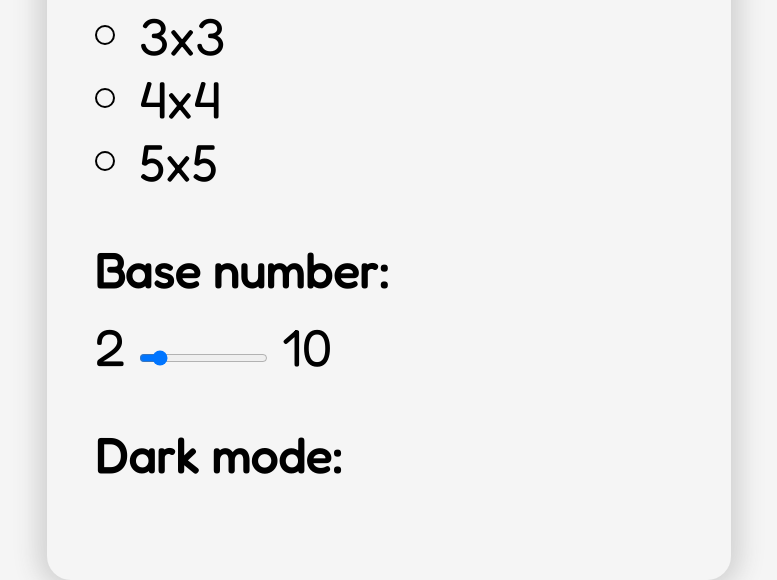
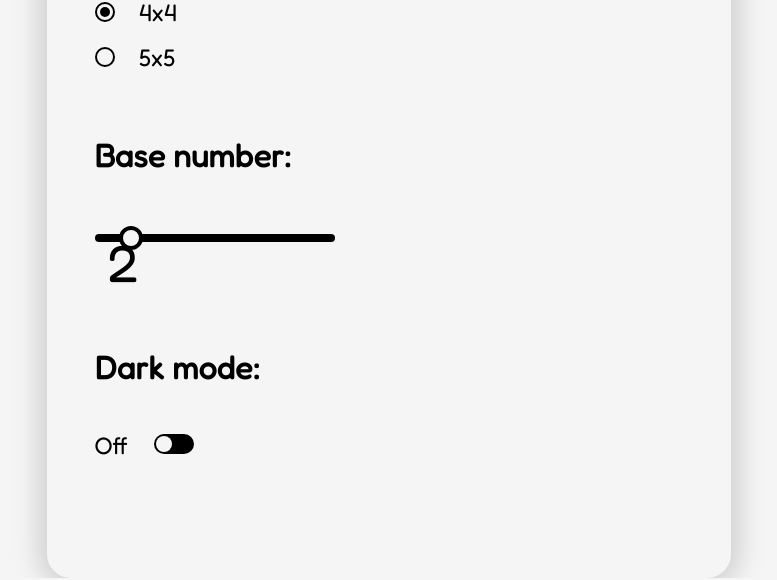
Before and after one commit to przem-przem/2048, a website built with Parcel: page src/index.html in a window 1280 px wide. Shown: the part 566-1146 px from the top of the page, without its empty margins (251-1028 px from the left). Built offline with nearby package versions, Linux system fonts and the light colour scheme.

Commit message:
Setting board in progress

```diff
--- a/src/index.html
+++ b/src/index.html
@@ -42,15 +42,15 @@
           <h3 class="settings__title">Grid size:</h3>
           <div class="settings__radioOption">
             <input type="radio" id="3" name="gridSize" value="3">
-            <label for="3">3x3</label>
+            <label class="radioOption__label" for="3">3x3</label>
           </div>
           <div class="settings__radioOption">
-            <input type="radio" id="4" name="gridSize" value="4">
-            <label for="4">4x4</label>
+            <input type="radio" id="4" name="gridSize" value="4" checked>
+            <label class="radioOption__label" for="4">4x4</label>
           </div>
           <div class="settings__radioOption">
             <input type="radio" id="5" name="gridSize" value="5">
-            <label for="5">5x5</label>
+            <label class="radioOption__label" for="5">5x5</label>
           </div>
 
 
@@ -60,14 +60,26 @@
         <div class="settings__setting">
 
           <h3 class="settings__title">Base number:</h3>
-          <label for="baseNumber">2</label>
-          <input type="range" min="1" max="10" step="1" name="baseNumber" value="2">
-          <label for="baseNumber">10</label>
+
+          <div class="settings__rangeInput">
+            <label class="rangeInput__label" for="baseNumber">
+              <input id="rangeInput" type="range" min="1" max="10" step="1" name="baseNumber" value="2">
+              <output id="rangeBubble" class="rangeBubble" for="baseNumber" onforminput="baseNumber.valueAsNumber;">2</output>
+            </label>
+
+
+          </div>
+
 
         </div>
         <div class="settings__setting">
 
           <h3 class="settings__title">Dark mode:</h3>
+          <label class="settings__darkMode">
+            <span class="settings__darkModeState">Off</span>
+            <input type="checkbox">
+            <span class="setting__checkbox"></span>
+          </label>
 
 
         </div>
@@ -77,5 +89,20 @@
 
     </main>
   </body>
+  <script type="text/javascript">
+
+    const rangeInput = document.getElementById('rangeInput');
+    const bubble = document.getElementById('rangeBubble');
+
+    const calcPositionX = (rangeInput.offsetWidth / 10) * rangeInput.value - (rangeInput.offsetWidth / 10);
+    bubble.style.left = `${calcPositionX}px`;
+
+    rangeInput.addEventListener("input", () => {
+      bubble.innerHTML = rangeInput.value;
+      const calcPositionX = (rangeInput.offsetWidth / 10) * rangeInput.value - (rangeInput.offsetWidth / 10);
+      bubble.style.left = `${calcPositionX}px`;
+    })
+
+  </script>
   <!-- <script src="./js/main.js" type="module"></script> -->
 </html>
--- a/src/styles.css
+++ b/src/styles.css
@@ -116,19 +116,29 @@ nav {
 }
 
 .settings__topbar {
-  margin-bottom: 12vmin;
   display: flex;
   justify-content: space-between;
   align-items: center;
 }
 
 .settings__title {
-  font-size: 6vmin;
+  font-size: 2rem;;
   margin-bottom: 2vmin;
 }
 
 .settings__setting {
-  margin: 6vmin 0;
+  margin: 8vmin 0;
+}
+
+.settings__radioOption {
+  display: flex;
+  align-items: center;
+  margin: 1rem 0;
+}
+
+
+.radioOption__label {
+  font-size: 1.5rem;
 }
 
 input[type=radio] {
@@ -159,11 +169,129 @@ input[type=radio]:checked::before {
   transform: scale(1);
 }
 
-.settings__radioOption {
+.settings__rangeInput {
+  position: relative;
   display: flex;
+  justify-content: start;;
   align-items: center;
 }
 
+.rangeInput__label {
+  position: relative;
+  margin-bottom: 30px;
+}
+
+
+input[type="range"] {
+  -webkit-appearance: none;
+  appearance: none;
+  background: transparent;
+  cursor: pointer;
+  width: 15rem;
+  align-self: center;
+}
+
+input[type="range"]::-webkit-slider-runnable-track {
+  background: black;
+  height: 0.5rem;
+  border-radius: 0.5rem;
+}
+
+input[type="range"]::-webkit-slider-thumb {
+  -webkit-appearance: none;
+  appearance: none;
+  height: 1.5rem;
+  max-width: 1.5rem;
+  border-radius: 50%;
+  background-color: #F5F5F5;
+  border: 4px solid black;
+  margin-top: -8px;
+}
+
+input[type="range"]::-webkit-slider-runnable-track::before {
+  content: '';
+  top: 0;
+  left: 0;
+  position: absolute;
+  display: block;
+  width: 30px;
+  height: 30px;
+  background-color: blue;
+  color: red;
+  overflow: hidden;
+  z-index: 2;
+}
+
+.rangeBubble {
+  position: absolute;
+  top: 40px;
+  left: 0;
+}
+
+
+.settings__darkMode {
+
+}
+
+
+.settings__darkModeState {
+  font-size: 1.5rem;
+}
+
+
+input[type=checkbox] {
+  -webkit-appearance: none;
+}
+
+.setting__checkbox {
+  position: relative;
+  display: inline-block;
+  width: 40px;
+  height: 20px;
+  background: black;
+  cursor: pointer;
+  border-radius: 20px;
+  overflow: hidden;
+  transition: 0.5s ease-in;
+}
+
+.setting__checkbox::before {
+  content: "";
+  position: absolute;
+  top: 2px;
+  left: 2px;
+  background: #f5f5f5;
+  width: 16px;
+  height: 16px;
+  border-radius: 50%;
+  transition: 0.5s;
+}
+
+input[type="checkbox"]:checked ~ .setting__checkbox {
+  background: #f5f5f5;
+  box-shadow: 0 0 0 1200px black;
+}
+
+input[type="checkbox"]:checked ~ .setting__checkbox::before {
+  transform: translateX(-50px);
+}
+
+.setting__checkbox::after {
+  content: "";
+  position: absolute;
+  top: 2px;
+  left: 2px;
+  background: black;
+  width: 16px;
+  height: 16px;
+  border-radius: 50%;
+  transition: 0.5s;
+  transform: translateX(50px);
+}
+
+input[type="checkbox"]:checked ~ .setting__checkbox::after {
+  transform: translateX(20px);
+}
 
 .cell {
   background-color: #aaa;
```
